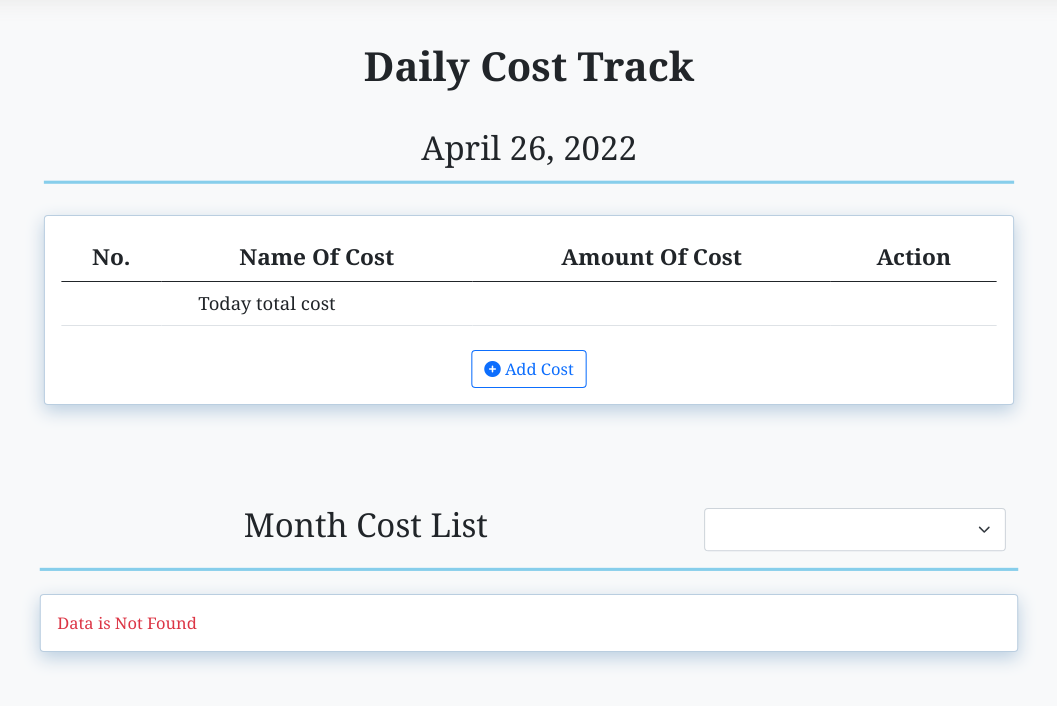
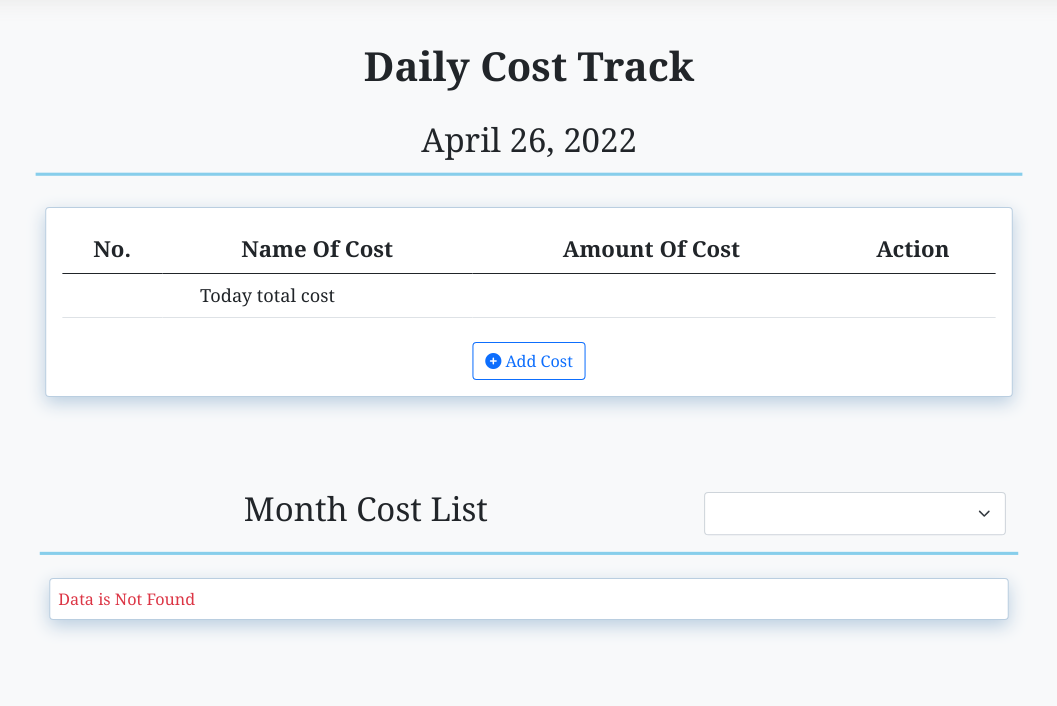
Before and after one commit to sohel284-coder/dailyCostApp, a Django app: page / in a window 1280 px wide. Shown: the part 94-800 px from the top of the page, without its empty margins (111-1168 px from the left). Run offline with Django 4.2, Linux system fonts and the light colour scheme; a user stored in the database is signed in; data comes from the database, SQL or seed files in the repository; lists and menus that the app fills with data are empty; some libraries are stand-ins or nearby versions.

Commit message:
changes in settings.py

```diff
--- a/templates/base.html
+++ b/templates/base.html
@@ -87,7 +87,7 @@
         .cost-list{
             border: solid 1px rgb(186, 206, 224);
             box-shadow: 0px 6px 18px 0px rgb(186, 206, 224);
-            transform: scaleX(1.03);
+            transform: scaleX(1.01);
         }
 
 
--- a/templates/index.html
+++ b/templates/index.html
@@ -5,7 +5,7 @@
 </center>
 <div class="row mt-3">
     <div class="col-xl-1"></div>
-    <div class="col-xl-10 p-3" style="max-width: 999px;">
+    <div class="col-xl-10 p-2" style="max-width: 999px;">
         <div class="row">
             <div class="today text-center my-3 col-12">
                 <h2 class="mb-3">{{today}}</h2>
@@ -64,7 +64,7 @@
 </div>
 <br>
 
-<div class="row mt-5">
+<div class="row my-5">
     <div class="col-xl-1"></div>
     <div class="col-xl-10" style="max-width: 999px;">
         <div class="row today mt-3">
@@ -78,7 +78,7 @@
             </div>
         </div>
         <div class="row mt-4">
-            <div class="col-12 cost-list card p-3">
+            <div class="col-12 cost-list card p-2">
                 <table v-if="isFound" class="table text-center bg-white">
                     <thead>
                         <tr>
```
